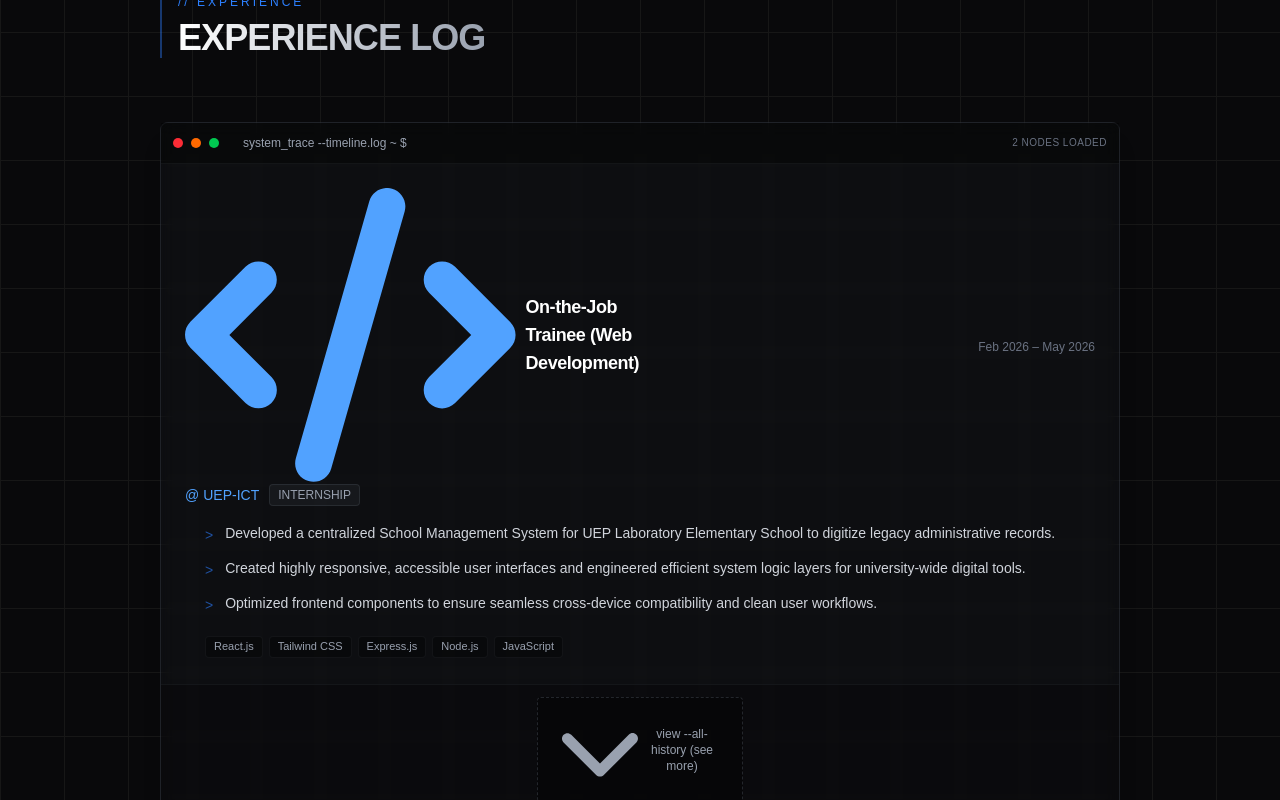
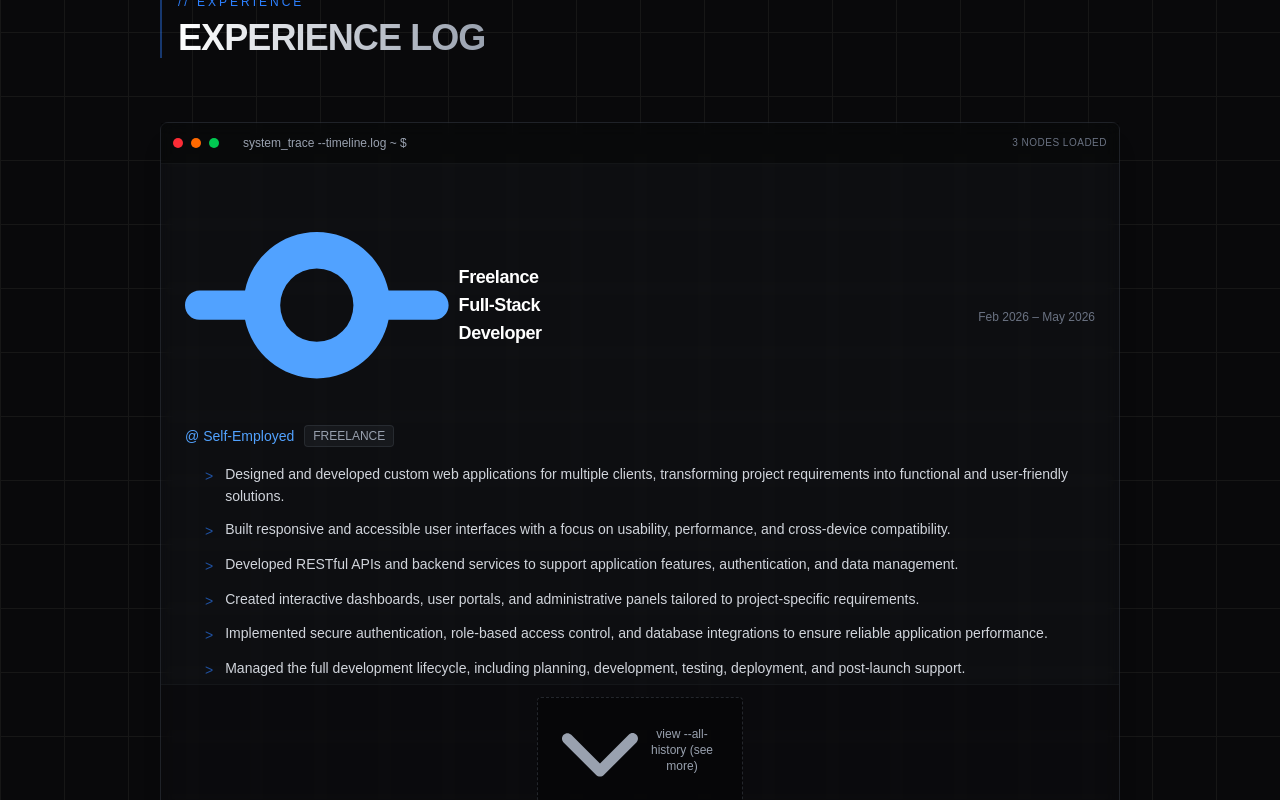
Before and after one commit to victorio222/codevic, a Next.js app: page / in a window 1280 px wide. Shown: the part 4640-5440 px from the top of the page. Built offline with nearby package versions, Linux system fonts and the light colour scheme.

Commit message:
experience added info

```diff
--- a/app/pages/Experience/page.tsx
+++ b/app/pages/Experience/page.tsx
@@ -8,6 +8,7 @@ import { faMicrochip } from "@fortawesome/free-solid-svg-icons/faMicrochip";
 import { faChevronDown } from "@fortawesome/free-solid-svg-icons/faChevronDown";
 import { faChevronUp } from "@fortawesome/free-solid-svg-icons/faChevronUp";
 import { motion, Variants } from "framer-motion";
+import { faCodeCommit } from "@fortawesome/free-solid-svg-icons";
 
 interface ExperienceItem {
   id: string;
@@ -25,15 +26,50 @@ export default function Experience() {
   const activeExperiences: ExperienceItem[] = [
     {
       id: "exp-1",
+      role: "Freelance Full-Stack Developer",
+      company: "Self-Employed",
+      period: "Feb 2026 – May 2026",
+      type: "Freelance",
+      icon: faCodeCommit,
+      highlights: [
+        "Designed and developed custom web applications for multiple clients, transforming project requirements into functional and user-friendly solutions.",
+        "Built responsive and accessible user interfaces with a focus on usability, performance, and cross-device compatibility.",
+        "Developed RESTful APIs and backend services to support application features, authentication, and data management.",
+        "Created interactive dashboards, user portals, and administrative panels tailored to project-specific requirements.",
+        "Implemented secure authentication, role-based access control, and database integrations to ensure reliable application performance.",
+        "Managed the full development lifecycle, including planning, development, testing, deployment, and post-launch support."
+      ],
+
+      stack: [
+        "React.js",
+        "Tailwind CSS",
+        "Express.js",
+        "Node.js",
+        "JavaScript",
+        "HTML5",
+        "CSS3",
+        "Next.js",
+        "MySQL"
+      ]
+    },
+    {
+      id: "exp-2",
       role: "On-the-Job Trainee (Web Development)",
       company: "UEP-ICT",
       period: "Feb 2026 – May 2026",
       type: "Internship",
       icon: faCode,
+      // highlights: [
+      //   "Developed a centralized School Management System for UEP Laboratory Elementary School to digitize legacy administrative records.",
+      //   "Created highly responsive, accessible user interfaces and engineered efficient system logic layers for university-wide digital tools.",
+      //   "Optimized frontend components to ensure seamless cross-device compatibility and clean user workflows.",
+      // ],
       highlights: [
         "Developed a centralized School Management System for UEP Laboratory Elementary School to digitize legacy administrative records.",
+        "Contributed to the development of the University Extension Services Portal System, streamlining extension program management, documentation, and research-related workflows across the university.",
         "Created highly responsive, accessible user interfaces and engineered efficient system logic layers for university-wide digital tools.",
-        "Optimized frontend components to ensure seamless cross-device compatibility and clean user workflows.",
+        "Built and integrated frontend and backend features, including authentication, data management, and role-based access controls.",
+        "Optimized application performance and ensured seamless cross-device compatibility to enhance user experience."
       ],
       stack: [
         "React.js",
@@ -44,7 +80,7 @@ export default function Experience() {
       ],
     },
     {
-      id: "exp-2",
+      id: "exp-3",
       role: "Web Developer (Student Assistant)",
       company: "UEP-ICT",
       period: "Nov 2024 – Feb 2025",
@@ -54,6 +90,9 @@ export default function Experience() {
         "Collaborated closely within a core development team to design, build, and deploy the UEP E-Services System, significantly improving digital accessibility for campus-wide resources.",
         "Engineered dynamic reporting modules for official processing documents, including Personal Data Sheet (PDS) and Individual Performance Commitment & Review (IPCR) forms.",
         "Integrated secure backend APIs to synchronize and map real-time faculty telemetry data.",
+        "Enhanced and refined user interfaces across multiple system pages, improving usability, accessibility, and overall user experience.",
+        "Developed responsive frontend components and layouts to ensure consistent performance across desktop and mobile devices.",
+        "Implemented UI improvements based on user feedback, optimizing navigation flows and reducing friction in key user workflows."
       ],
       stack: [
         "React",
@@ -153,11 +192,10 @@ export default function Experience() {
                 whileInView="visible"
                 viewport={{ amount: 0.5 }}
                 key={exp.id}
-                className={`flex flex-col gap-4 relative ${
-                  index !== displayedExperiences.length - 1
-                    ? "border-b border-gray-500/10 pb-8"
-                    : ""
-                }`}
+                className={`flex flex-col gap-4 relative ${index !== displayedExperiences.length - 1
+                  ? "border-b border-gray-500/10 pb-8"
+                  : ""
+                  }`}
               >
                 <div className="flex flex-col sm:flex-row sm:items-center justify-between gap-1">
                   <div>
```
